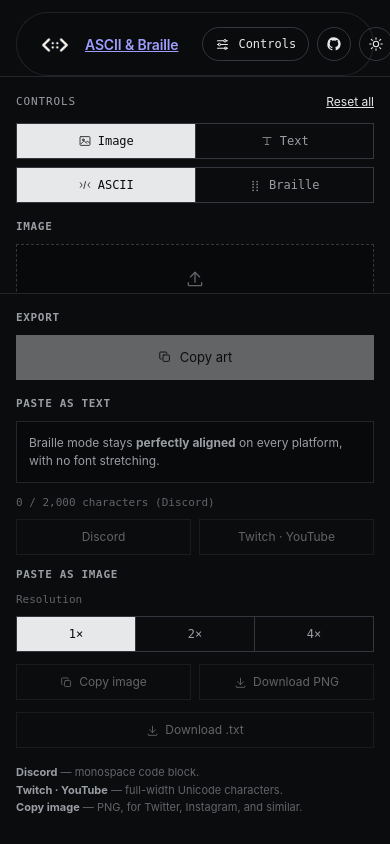
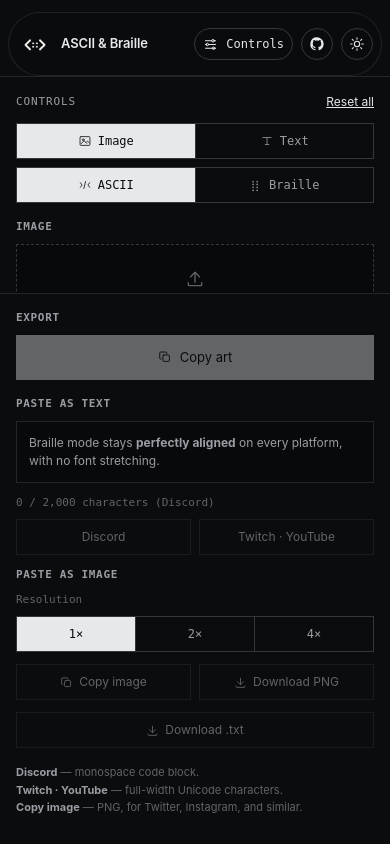
Before and after one commit to janninobansag/ASCII-Braille-Art-Generator, a React (Vite) app: page / in a window 390 px wide. Built offline with nearby package versions, Linux system fonts and the light colour scheme.

Commit message:
fix: prevent navbar controls overlap

```diff
--- a/src/ui/Header.module.css
+++ b/src/ui/Header.module.css
@@ -16,7 +16,7 @@
   display: flex;
   align-items: center;
   justify-content: space-between;
-  gap: var(--space-5);
+  gap: var(--space-3);
   padding: 0 var(--space-3) 0 var(--space-4);
   border-radius: var(--radius-pill);
   border: 1px solid rgba(var(--border-rgb), 0.9);
@@ -29,11 +29,19 @@
   display: flex;
   align-items: center;
   gap: var(--space-2);
+  min-width: 0;
+  overflow: hidden;
+  color: var(--text);
   font-family: var(--font-display);
   font-weight: 600;
   font-size: 14px;
   letter-spacing: -0.01em;
   white-space: nowrap;
+  text-decoration: none;
+}
+
+.brand:hover {
+  color: var(--text);
 }
 
 .mark {
@@ -136,3 +144,36 @@
     display: none;
   }
 }
+
+@media (max-width: 480px) {
+  .wrap {
+    padding-inline: var(--space-2);
+  }
+
+  .nav {
+    gap: var(--space-2);
+    padding-inline: var(--space-2);
+  }
+
+  .mark {
+    width: 36px;
+    height: 20px;
+  }
+
+  .brand {
+    font-size: 13px;
+  }
+
+  .controlsToggle {
+    padding-inline: var(--space-2);
+  }
+
+  .iconButton {
+    width: 32px;
+    height: 32px;
+  }
+
+  .controlsToggle {
+    width: auto;
+  }
+}
```
